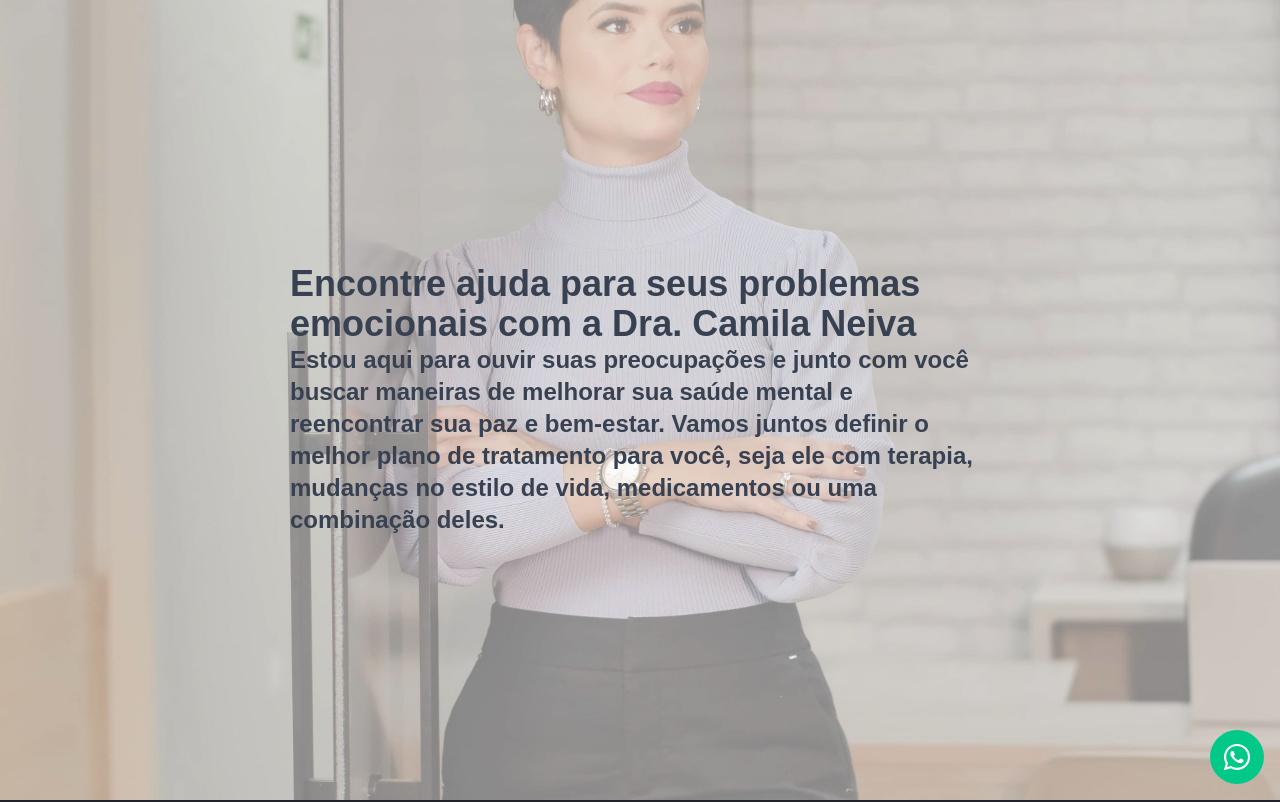
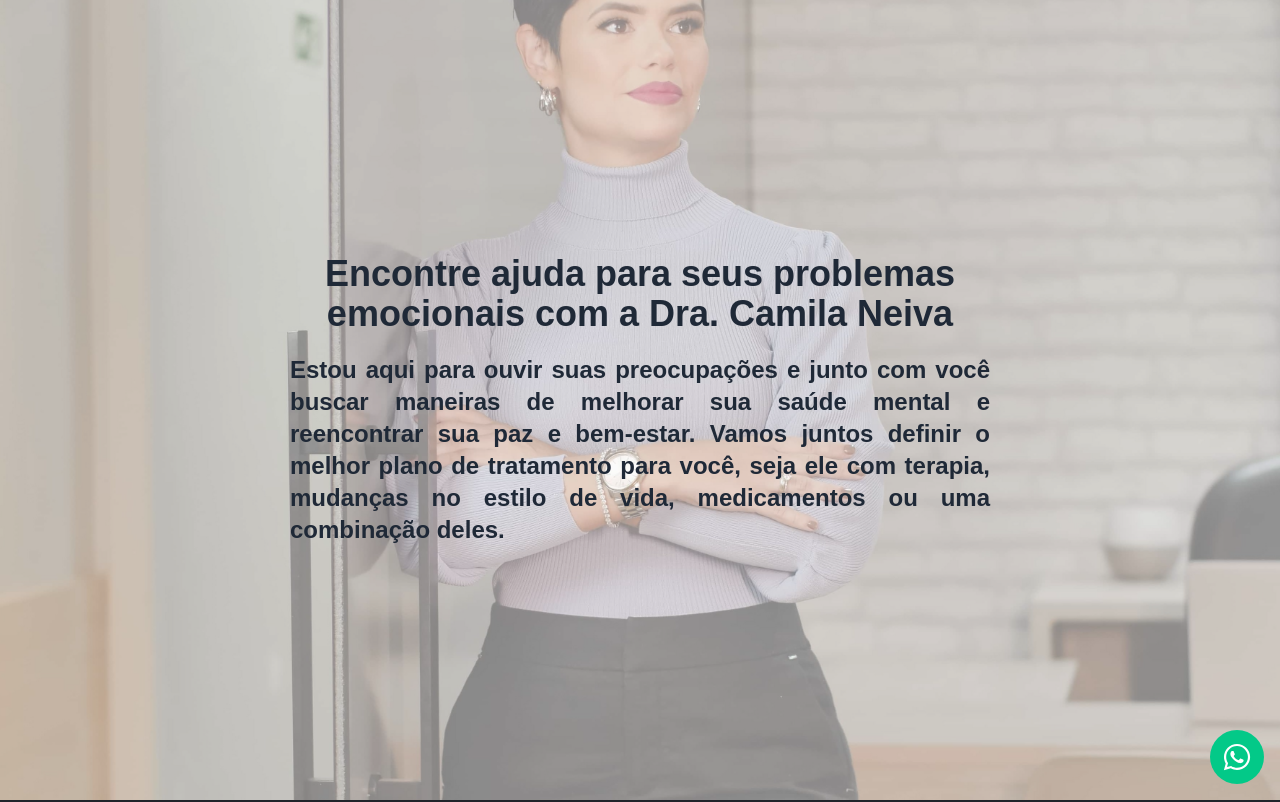
Before and after one commit to brunoprestesap/page-dra-camila, a React (Create React App) app: page / in a window 1280 px wide. Shown: the top 802 px of the page. Built offline with nearby package versions, Linux system fonts and the light colour scheme; a web font is replaced by a local one.

Commit message:
ajuste no topo

```diff
--- a/src/components/Hero.js
+++ b/src/components/Hero.js
@@ -11,10 +11,10 @@ function Hero({ color }) {
 
       <div className='w-full h-screen absolute top-0 left-0 bg-white/50 justify-center'>
         <div className='max-w-[700px] m-auto h-full flex flex-col justify-center items-center'>
-          <h1 className='text-xl md:text-4xl font-bold text-gray-700'>
+          <h1 className='text-xl text-center mb-5 md:text-4xl font-bold text-gray-800'>
             Encontre ajuda para seus problemas emocionais com a Dra. Camila Neiva
           </h1>
-          <h2 className='text-xl md:text-2xl font-bold text-gray-700'>
+          <h2 className='text-xl text-justify md:text-2xl font-bold text-gray-800'>
             Estou aqui para ouvir suas preocupações e junto com você buscar maneiras de melhorar sua saúde mental e reencontrar sua paz e bem-estar.
             Vamos juntos definir o melhor plano de tratamento para você, seja ele com terapia, mudanças no estilo de vida, medicamentos ou uma combinação deles.
           </h2>
```
